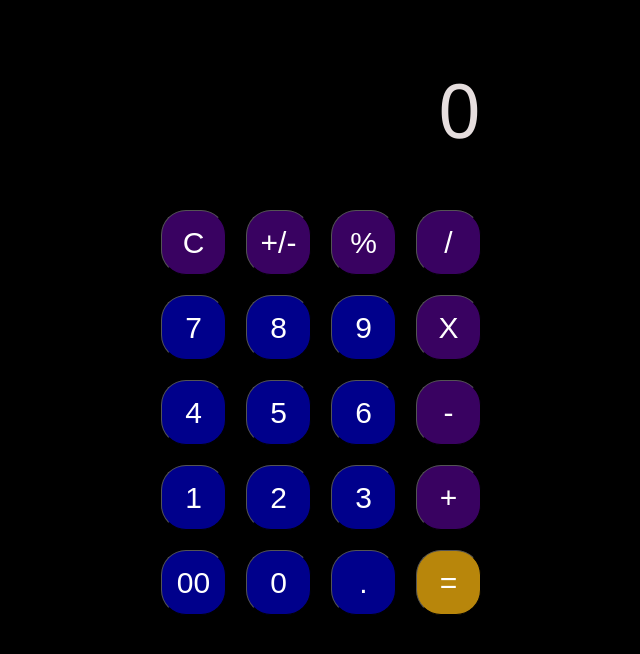
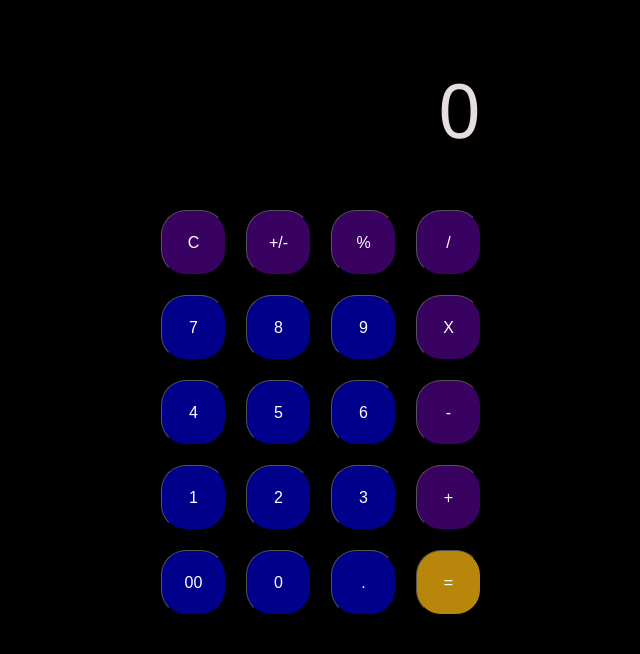
Before and after one commit to weiserbot/weiserbot.github.io, a plain HTML site: page index.html in a window 1280 px wide. Shown: the whole page, without its empty margins (319-959 px from the left). Drawn offline with Linux system fonts and the light colour scheme.

Commit message:
Update style.css

```diff
--- a/style.css
+++ b/style.css
@@ -45,7 +45,7 @@ body {
     margin: 10px;
     border-radius: 25px;
     border-width: 1px;
-    font-size: 30px;
+    font-size: 1rem;
 }
 
 .mod {
```
